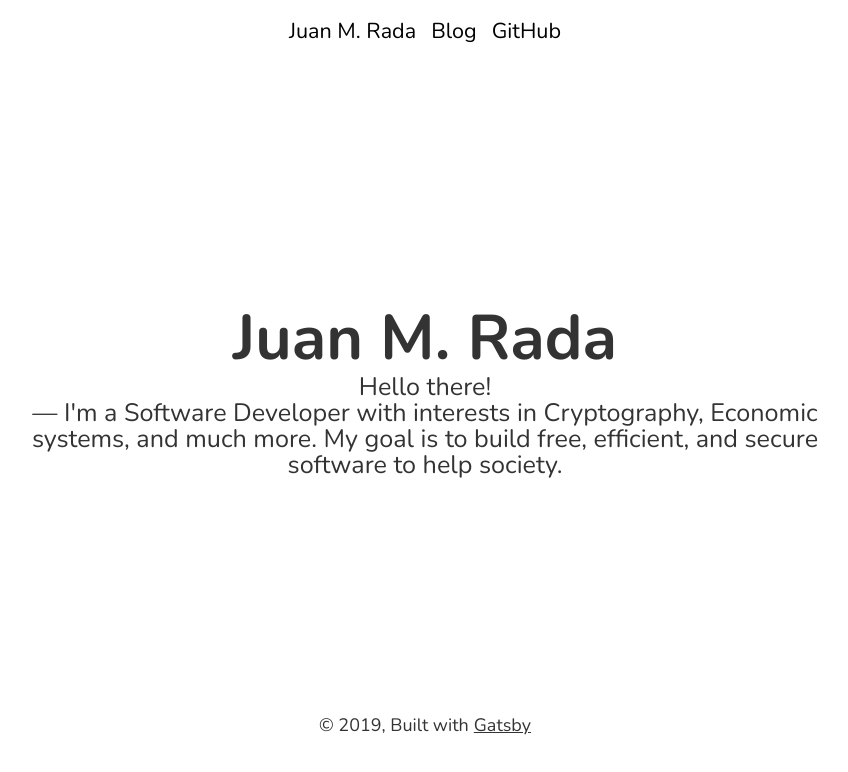
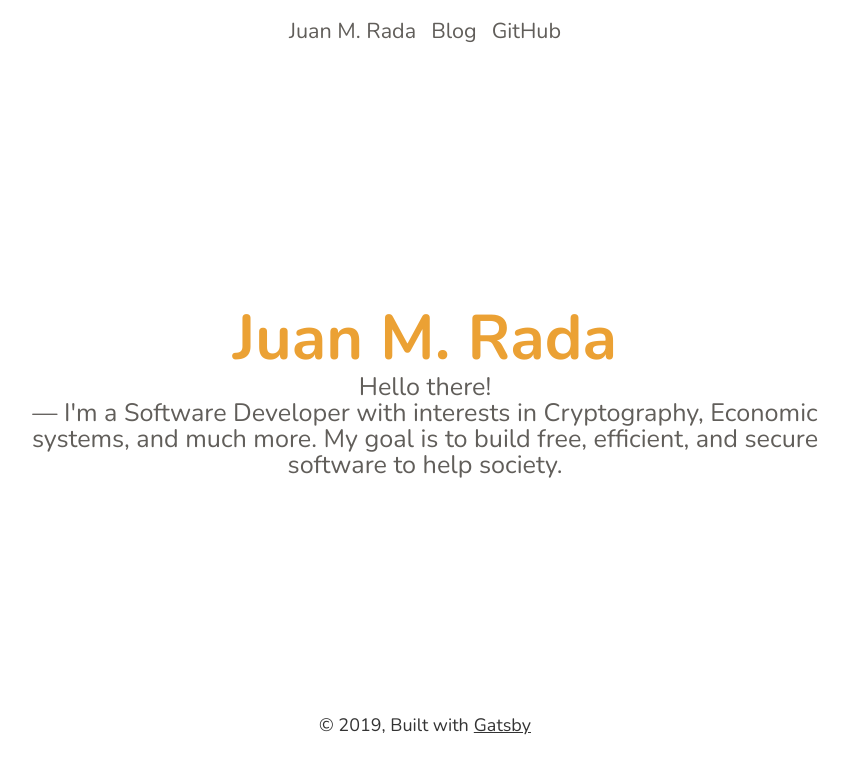
Before and after one commit to jmrada14/sairtun-v1, a Gatsby site: page / in a window 1280 px wide. Shown: the whole page, without its empty margins (215-1063 px from the left). Built offline with nearby package versions, Linux system fonts and the light colour scheme; Gatsby itself is replaced by a stand-in of ours; a small style sheet from the web is missing.

Commit message:
new palette

```diff
--- a/src/components/bio.js
+++ b/src/components/bio.js
@@ -21,11 +21,13 @@ const Description = styled.p`
   padding: 0;
   margin-bottom: 1rem;
   font-size: 1.4rem;
+  color: #615e5a;
 `
 
 const NameHeader = styled.h1`
   font-size: 3.5rem;
   margin-bottom: 0;
+  color: #eba134;
 `
 
 const Bio = () => (
--- a/src/components/header.js
+++ b/src/components/header.js
@@ -7,10 +7,11 @@ const Content = styled.div`
   max-width: 860px;
   padding: 1rem 1.0875rem;
   font-size: 1.2rem;
+    color: #615e5a;
 `
 
 const NavLink = styled(Link)`
-  color: black;
+  color: #615e5a;
   margin-left: 15px;
   text-decoration: none;
   display: inline-block;
@@ -34,7 +35,7 @@ const NavLink = styled(Link)`
 `
 
 const GitHubLink = styled.a`
-  color: black;
+  color: #615e5a;
   margin-left: 15px;
   text-decoration: none;
   display: inline-block;
@@ -59,6 +60,7 @@ const GitHubLink = styled.a`
 
 const HomeLink = styled(NavLink)`
   margin-left: 0;
+  color: #615e5a;
 `
 
 const SiteHeader = styled.header`
@@ -78,14 +80,14 @@ const Header = ({ siteTitle }) => (
         </p>
       </Content>
     </SiteHeader>
-)
+);
 
 Header.propTypes = {
   siteTitle: PropTypes.string,
-}
+};
 
 Header.defaultProps = {
   siteTitle: ``,
-}
+};
 
 export default Header
```
